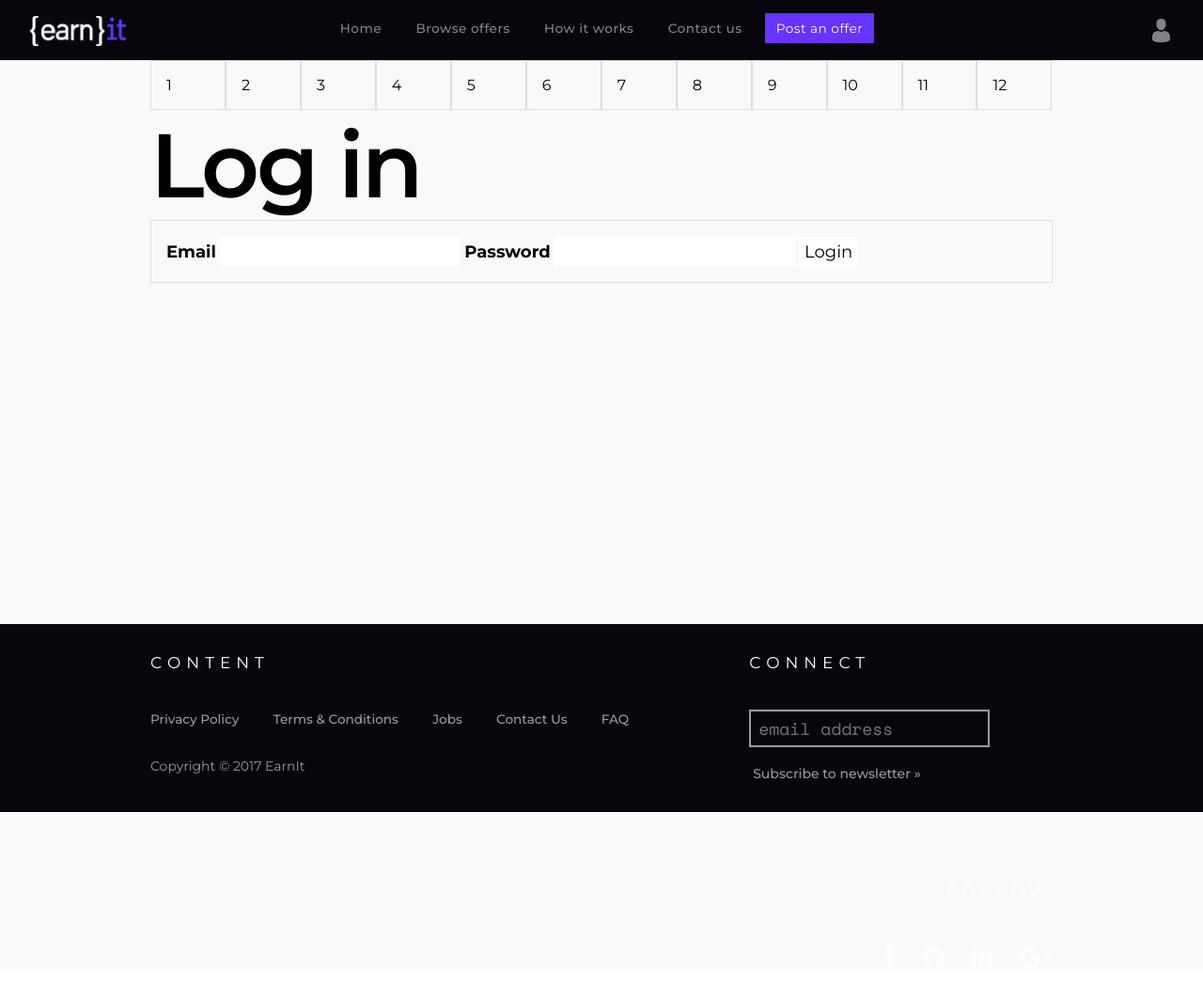
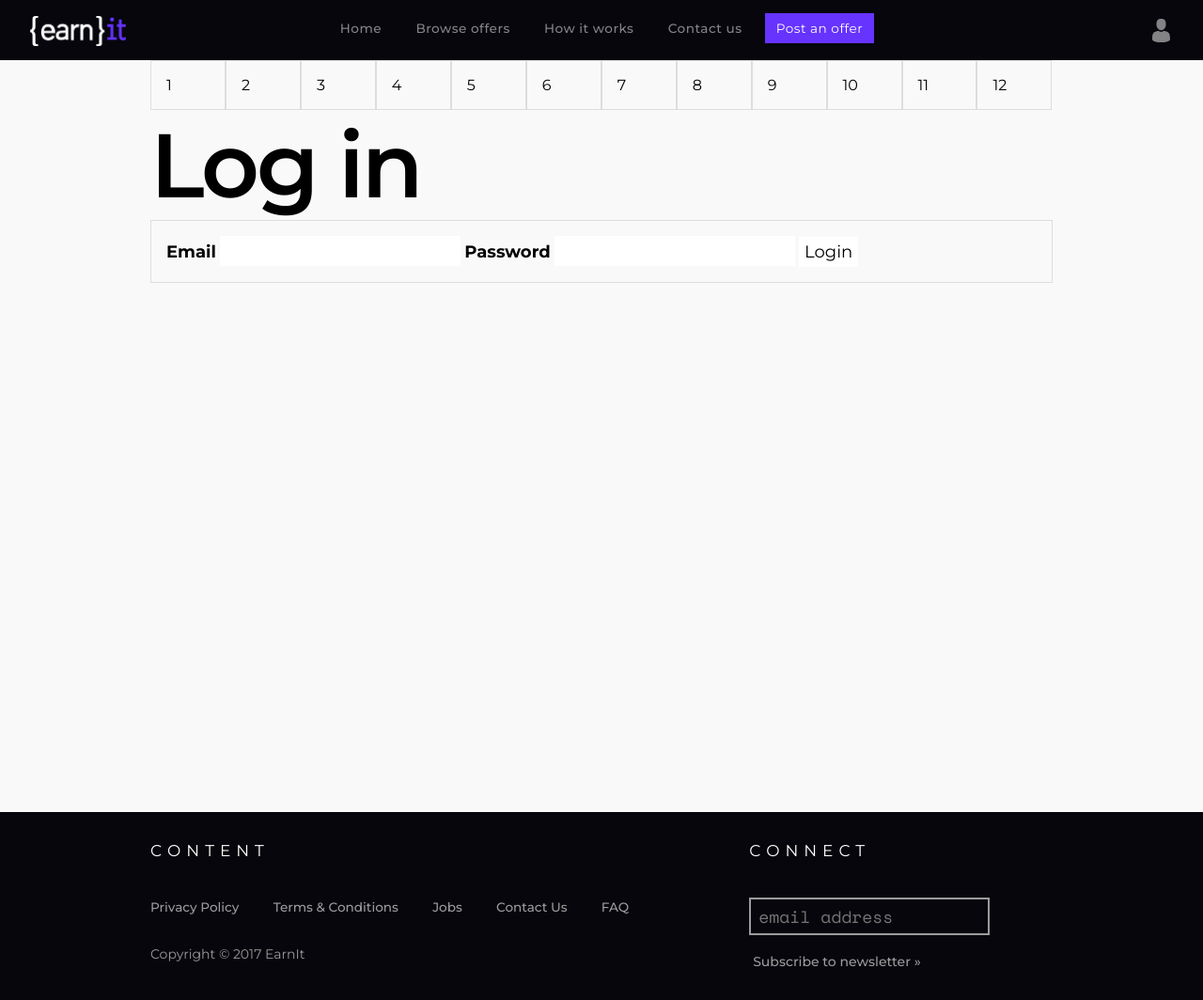
Before and after one commit to myelonka/earnit, a PHP site: page /login.php in a window 1280 px wide. Shown: the whole page at 94% size. Before the commit the page ends 864 px from the top, so only its background shows below. Run offline with PHP 8.4, Linux system fonts and the light colour scheme; some libraries are stand-ins or nearby versions.

Commit message:
FIXED FOTER

```diff
--- a/config.php
+++ b/config.php
@@ -8,3 +8,5 @@ $dbname = 'earnit';
 $dbuser = 'root';
 $dbpass = '';
 $dbserver = 'localhost';
+
+?>
--- a/index.php
+++ b/index.php
@@ -17,14 +17,14 @@
 			include('config.php');
 			include('header.php');
 
-			session_start();
-
 			$email = '';
 			$password = '';
 			$errors = array();
 
 			@ $db = new mysqli($dbserver, $dbuser, $dbpass, $dbname);
 			ini_set('session.cookie_httponly', true);
+
+			session_start();
 
 			if (isset($_POST['register'])) {
 				$email = mysqli_real_escape_string($db, $_POST['email']);
--- a/login.php
+++ b/login.php
@@ -20,6 +20,7 @@
 			$_SESSION['success'] = '';
 
 			session_start();
+
 
 			if (isset($_POST['login'])) {
 				$email = mysqli_real_escape_string($db, $_POST['email']);
@@ -68,7 +69,7 @@
 
 				<h1>Log in</h1>
 
-				<form action="profile.php" name='login' method="POST">
+				<form action="" name="login" method="POST">
 				<div class="col-12">
 					<label><b>Email</b></label>
 					<input type="text" name="email" required>
--- a/main.css
+++ b/main.css
@@ -209,6 +209,8 @@ button {
 #body-wrapper {
    position: relative;
 	padding-top: 4rem;
+	overflow: hidden;
+	padding-bottom: 200px;
 }
 
 .page-container {
--- a/profile.php
+++ b/profile.php
@@ -15,9 +15,12 @@
 			include('config.php');
 			include('header.php');
 
+
 			if (empty($_SESSION['email'])) {
 				header('location: login.php');
 			}
+
+			session_start();
 
 		?>
 
@@ -31,7 +34,10 @@
 					?>
 				</div>
 
+
+
 			<?php endif ?>
+
 
 
 			<?php if (isset($_SESSION['email'])): ?>
```
